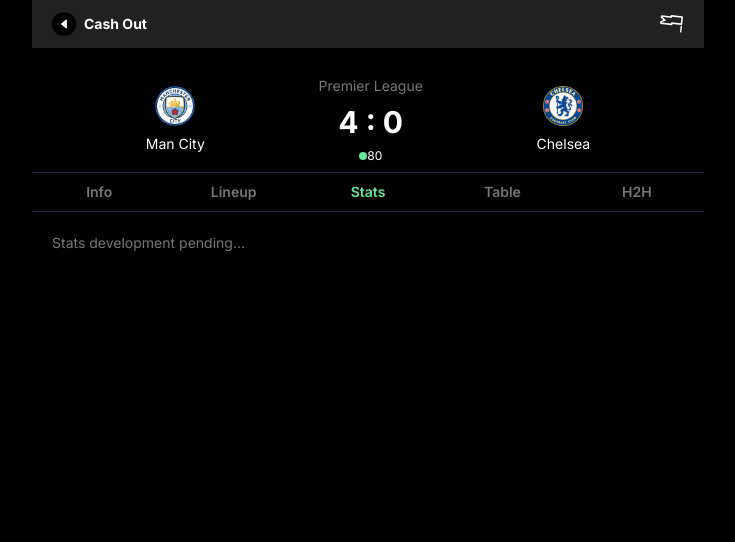
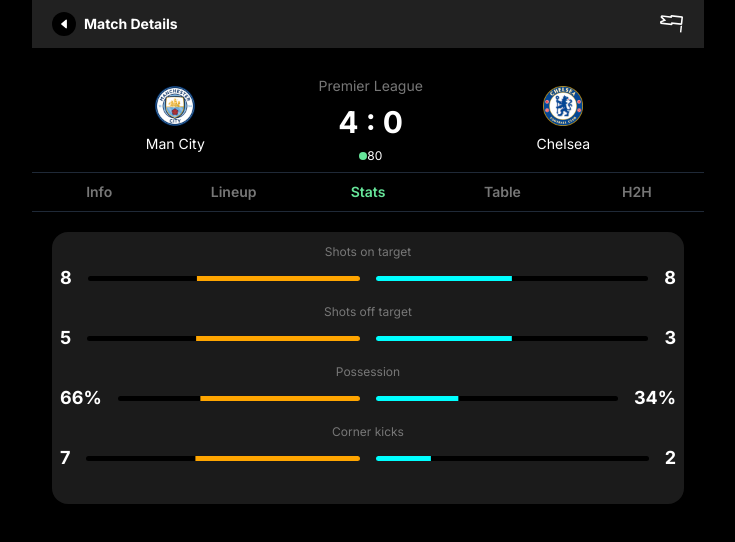
Before and after one commit to goviralinc/whoscore_frontend, a Next.js app: page /livescores/details in a window 1280 px wide. Both pictures are taken after a click on the tab "Stats". Shown: the top 542 px of the page, without its empty margins (272-1007 px from the left). Built offline with nearby package versions, Linux system fonts and the light colour scheme.

Commit message:
feat: match stat progress bar

```diff
--- a/package.json
+++ b/package.json
@@ -10,6 +10,7 @@
   },
   "dependencies": {
     "@radix-ui/react-accordion": "^1.1.2",
+    "@radix-ui/react-progress": "^1.0.3",
     "@radix-ui/react-select": "^2.0.0",
     "@radix-ui/react-tabs": "^1.0.4",
     "next": "14.2.3",
--- a/src/app/livescores/details/page.tsx
+++ b/src/app/livescores/details/page.tsx
@@ -16,7 +16,7 @@
           >
             <IoCaretBack />
           </Link>
-          <strong>Cash Out</strong>
+          <strong>Match Details</strong>
         </div>
 
         <div>
--- a/src/components/MatchDetails/DetailTabs.tsx
+++ b/src/components/MatchDetails/DetailTabs.tsx
@@ -5,6 +5,7 @@
 import Info from "./Info";
 import Lineup from "./Lineup";
 import LeagueTable from "./Table";
+import Stats from "./Stats";
 
 const DetailTabs = () => {
   const DETAILS_TAB: string[] = ["Info", "Lineup", "Stats", "Table", "H2H"];
@@ -43,9 +44,7 @@
         className="grow p-5 rounded-b-md outline-none focus:shadow-[0_0_0_2px] focus:shadow-black"
         value="stats"
       >
-        <p className="mb-5 text-dark-200 leading-normal">
-          Stats development pending...
-        </p>
+        <Stats />
       </Tabs.Content>
 
       <Tabs.Content
--- /dev/null
+++ b/src/components/MatchDetails/Progress.tsx
@@ -0,0 +1,42 @@
+import React, { useState, useEffect } from "react";
+import * as Progress from "@radix-ui/react-progress";
+
+type TProgress = {
+  progressV: number;
+  bgColor?: string;
+  translateNegative?: boolean;
+};
+
+const ProgressStat = ({
+  progressV,
+  bgColor = "white",
+  translateNegative = true,
+}: TProgress) => {
+  const [progress, setProgress] = useState(30);
+
+  useEffect(() => {
+    setProgress(progressV);
+  }, [progressV]);
+
+  return (
+    <Progress.Root
+      className="relative overflow-hidden bg-black rounded-full flex-1 min-w-[50px] h-[5px]"
+      style={{
+        transform: "translateZ(0)",
+      }}
+      value={progress}
+    >
+      <Progress.Indicator
+        className="w-full h-full transition-transform duration-[660ms] ease-[cubic-bezier(0.65, 0, 0.35, 1)]"
+        style={{
+          transform: `translateX(${translateNegative ? "-" : "+"}${
+            100 - progress
+          }%`,
+          backgroundColor: bgColor,
+        }}
+      />
+    </Progress.Root>
+  );
+};
+
+export default ProgressStat;
--- /dev/null
+++ b/src/components/MatchDetails/Stats.tsx
@@ -0,0 +1,90 @@
+import React from "react";
+import ProgressStat from "./Progress";
+
+function Stats() {
+  return (
+    <div className="bg-[#1B1B1B] rounded-2xl mb-5 pt-3 pb-5 px-2">
+      <div className="mb-3">
+        <h2 className="text-center text-xs text-dark-200 mb-1">
+          Shots on target
+        </h2>
+        <div className="flex gap-4 ">
+          <div className="flex gap-4 items-center flex-1">
+            <span className="text-lg font-bold">8</span>
+
+            <ProgressStat
+              progressV={60}
+              translateNegative={false}
+              bgColor="orange"
+            />
+          </div>
+          <div className="flex gap-4 items-center flex-1">
+            <ProgressStat progressV={50} bgColor="aqua" />
+            <span className="text-lg font-bold">8</span>
+          </div>
+        </div>
+      </div>
+
+      <div className="mb-3">
+        <h2 className="text-center text-xs text-dark-200 mb-1">
+          Shots off target
+        </h2>
+        <div className="flex gap-4 ">
+          <div className="flex gap-4 items-center flex-1">
+            <span className="text-lg font-bold">5</span>
+
+            <ProgressStat
+              progressV={60}
+              translateNegative={false}
+              bgColor="orange"
+            />
+          </div>
+          <div className="flex gap-4 items-center flex-1">
+            <ProgressStat progressV={50} bgColor="aqua" />
+            <span className="text-lg font-bold">3</span>
+          </div>
+        </div>
+      </div>
+
+      <div className="mb-3">
+        <h2 className="text-center text-xs text-dark-200 mb-1">Possession</h2>
+        <div className="flex gap-4 ">
+          <div className="flex gap-4 items-center flex-1">
+            <span className="text-lg font-bold">66%</span>
+
+            <ProgressStat
+              progressV={66}
+              translateNegative={false}
+              bgColor="orange"
+            />
+          </div>
+          <div className="flex gap-4 items-center flex-1">
+            <ProgressStat progressV={34} bgColor="aqua" />
+            <span className="text-lg font-bold">34%</span>
+          </div>
+        </div>
+      </div>
+
+      <div className="mb-3">
+        <h2 className="text-center text-xs text-dark-200 mb-1">Corner kicks</h2>
+        <div className="flex gap-4 ">
+          <div className="flex gap-4 items-center flex-1">
+            <span className="text-lg font-bold">7</span>
+
+            <ProgressStat
+              progressV={60}
+              translateNegative={false}
+              bgColor="orange"
+            />
+          </div>
+          <div className="flex gap-4 items-center flex-1">
+            <ProgressStat progressV={20} bgColor="aqua" />
+            <span className="text-lg font-bold">2</span>
+          </div>
+        </div>
+      </div>
+    </div>
+  );
+}
+
+export default Stats;
```
Also changed, not shown: 1 other file (tests, documents, lock files or other folders).
